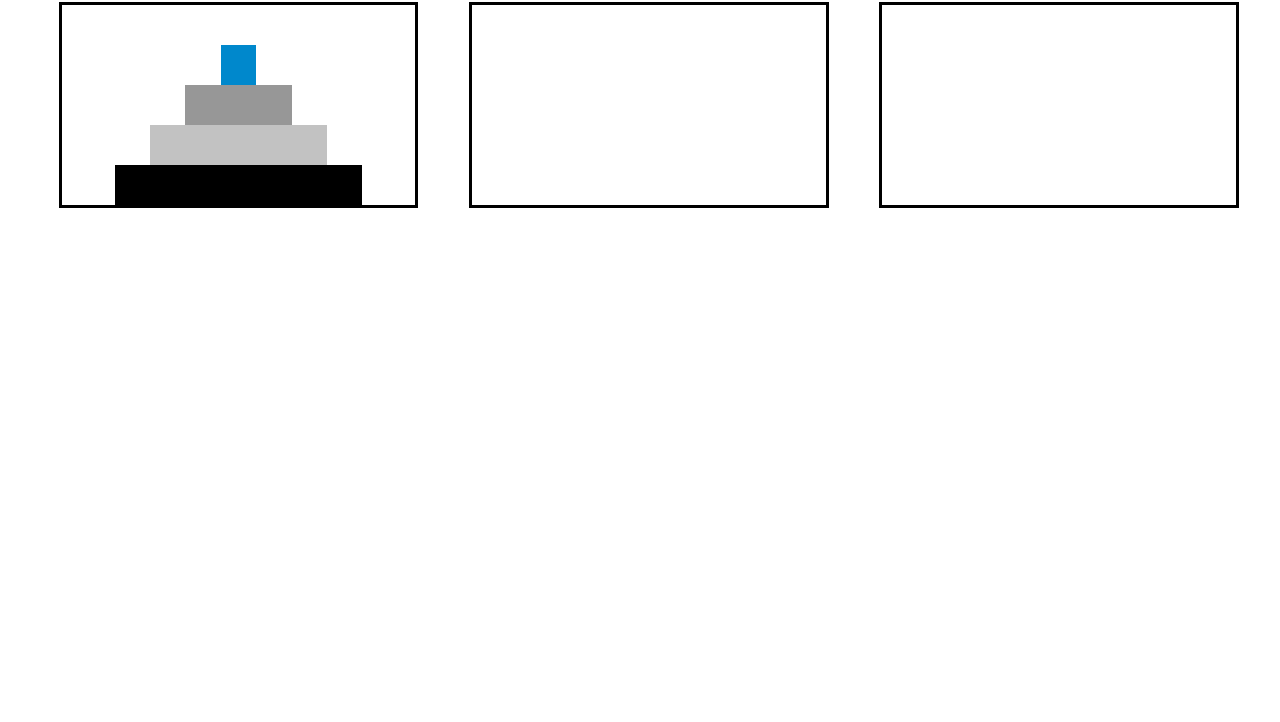
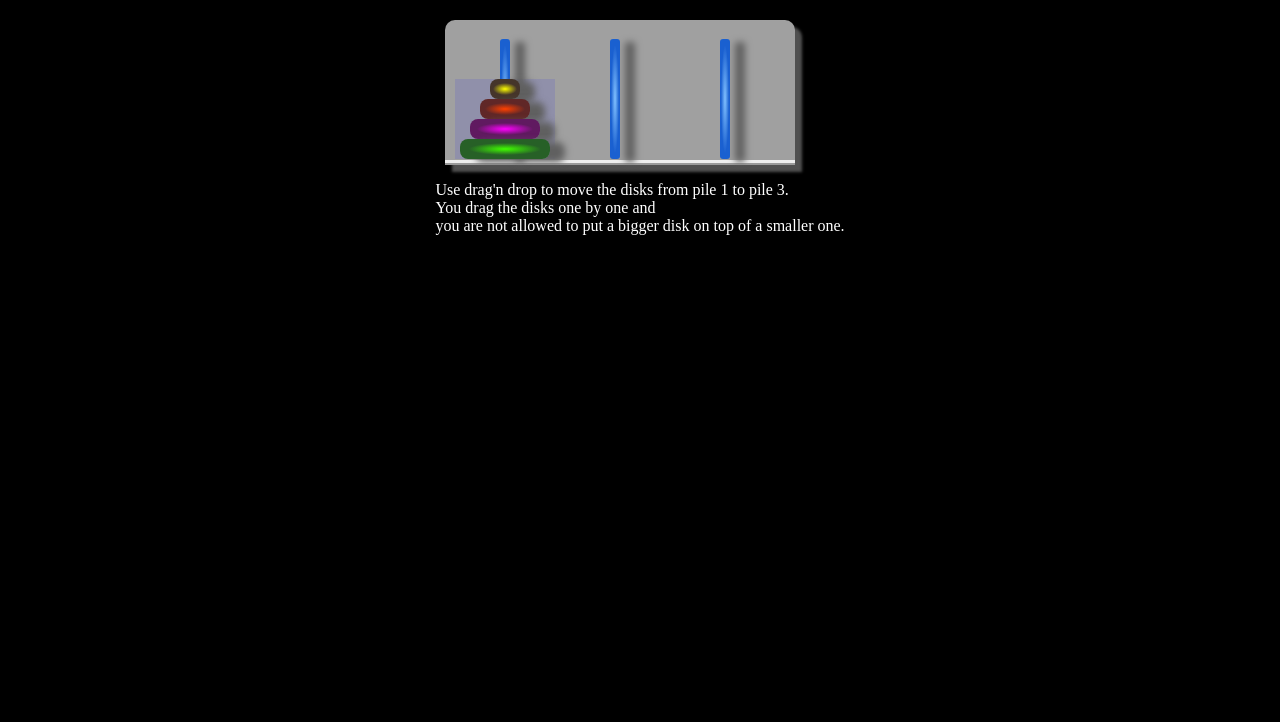
Before and after one commit to AlbertJohanson/Exercises-practive-javascript, a website: page Diplomado/Torre/index.html in a window 1280 px wide. Shown: the part 78-800 px from the top of the page. Drawn offline with Linux system fonts and the light colour scheme.

Commit message:
[ADD]Diplomado exercice

```diff
--- a/Diplomado/Torre/game.js
+++ b/Diplomado/Torre/game.js
@@ -1,115 +1,61 @@
-const height = "40px";
+var disks, towers, draggedone;
 
-var body;
-
-var square1 = new Square(true);
-var square2 = new Square(false);
-var square3 = new Square(false);
-
-function createDiv(){
-    var box = document.createElement("div");
-    return box
+function init(){
+  disks = document.getElementsByClassName("disk");
+  towers = document.getElementsByClassName("tower");
+  for (var i = 0;i<disks.length;i++){
+    disks[i].draggable = i==0;
+    disks[i].addEventListener("dragstart",dragstart);
+  }
+  for (var i = 0;i<towers.length;i++){
+    towers[i].addEventListener("dragover", dragover);
+    towers[i].addEventListener("drop", drop);
+    towers[i].addEventListener("dragenter", dragenter);
+  }
 }
 
-
-function FillContent(){
-    var content =  new Array();
-
-    for (var i = 0; i < 5; i++) {
-        content[i] = new Fill();
-    }
-
-
-    return content
+function dragstart(ev) {
+  // write Diks-ID into dataTransfer Object
+  ev.dataTransfer.setData('text', ev.target.id);
+  // since dataTransfer is protected in dragenter we have to have a variable
+  draggedone = ev.target.id;
 }
 
-
-function FillTokens(){
-    var content = new Array();
-
-    content[0] = new Fill();
-    content[1] = new TokensS();
-    content[2] = new TokensM();
-    content[3] = new TokensL();
-    content[4] = new TokensXL();
-
-
-    return content
+function dragenter (ev) {
+  // get tower that has been entered by drag and get disk-ID
+  var tower = ev.currentTarget;
+  var disk = draggedone;
+  // get disks that are already on tower
+  var disksOnTower = tower.getElementsByClassName("disk");
+  if (disksOnTower.length==0 || disksOnTower[0].id>disk){
+    // here if no disks yet on tower or the top disk is bigger than the dragged disk
+    tower.diskCanBeDroppedHere = true; // we have to remember it for dragover
+    ev.preventDefault(); // yes please!
+    return;
+  }
+  tower.diskCanBeDroppedHere = false; // sorry no drop allowed here
 }
 
-
-function TokensS(){
-    this.box = createDiv();
-    this.box.style.width = "10%";
-    this.box.style.height = height;
-    this.box.style.backgroundColor = "#0088CC";
-    this.box.style.marginLeft = "auto";
-    this.box.style.marginRight = "auto";
+function dragover(ev){
+  if (ev.currentTarget.diskCanBeDroppedHere)
+      ev.preventDefault();// if we may drop here ...
 }
 
-function TokensM(){
-    this.box = createDiv();
-    this.box.style.width = "30%";
-    this.box.style.height = height;
-    this.box.style.backgroundColor = "#979797";
-    this.box.style.marginLeft = "auto";
-    this.box.style.marginRight = "auto";
+function drop(ev) {
+  // find disk and tower involved
+  var tower = ev.currentTarget;
+  var disk = document.getElementById(ev.dataTransfer.getData('text'));
+  ev.dataTransfer.dropEffect = 'move';
+  // put disk on top of tower
+  tower.insertBefore(disk,tower.firstChild);
+  // re-adjust draggability
+  for (var i=0; i<towers.length;i++){ // for all towers
+    var e = towers[i].getElementsByClassName("disk"); // get disks
+    if (e.length) e[0].draggable = true; // iop disk is draggable
+    for (var j=1;j<e.length;j++){
+      e[j].draggable = false; // all others are not
+    }
+  }
+  ev.preventDefault(); // ... whatever the default is!!!
 }
-
-function TokensL(){
-    this.box = createDiv();
-    this.box.style.width = "50%";
-    this.box.style.height = height;
-    this.box.style.backgroundColor = "#66666666";
-    this.box.style.marginLeft = "auto";
-    this.box.style.marginRight = "auto";
-}
-
-function TokensXL(){
-    this.box = createDiv();
-    this.box.style.width = "70%";
-    this.box.style.height = height;
-    this.box.style.backgroundColor = "black";
-    this.box.style.marginLeft = "auto";
-    this.box.style.marginRight = "auto";
-}
-
-function Fill(){
-    this.box = createDiv();
-    this.box.style.width = "100%";
-    this.box.style.height = height;
-}
-
-function Square(InitialBox){
-    this.box = createDiv();
-    this.box.style.width = "28%";
-    this.box.style.height = "200px";
-    this.box.style.marginLeft = "4%";
-    this.box.style.borderWidth = "2%";
-    this.box.style.border = "solid black";
-    this.box.style.float = "left";
-    this.content;
-
-    if(InitialBox){
-        this.content = FillTokens();
-    } else {
-        this.content = FillContent()
-    }
-
-    for (var i = 0; i < this.content.length; i++) {
-        this.box.appendChild(this.content[i].box);
-    }
-}
-
-
-
-function start(){
-    body = document.getElementsByTagName("body")[0];
-
-    body.appendChild(square1.box);
-    body.appendChild(square2.box);
-    body.appendChild(square3.box);
-}
-
-
-window.addEventListener("load", start, false);
+init();
--- a/Diplomado/Torre/index.html
+++ b/Diplomado/Torre/index.html
@@ -1,15 +1,174 @@
 <!DOCTYPE html>
 <html lang="en">
+
 <head>
     <meta charset="UTF-8">
     <meta http-equiv="X-UA-Compatible" content="IE=edge">
     <meta name="viewport" content="width=device-width, initial-scale=1.0">
     <title>Torre de hanoi</title>
+    <style>
+        body {
+            background-color: #000000;
+            color: #FFFFFF;
+            display: flex;
+            justify-content: center;
+            flex-direction: column;
+            align-items: center;
+        }
+
+        div.game {
+            width: 350px;
+            height: 140px;
+            margin: 10px;
+            position: relative;
+            background-color: #008;
+        }
+
+        div.tower {
+            width: 100px;
+            position: absolute;
+            bottom: 1px;
+            background-color: #0000f0;
+        }
+
+        #t1 {
+            left: 10px
+        }
+
+        #t2 {
+            left: 120px
+        }
+
+        #t3 {
+            left: 230px
+        }
+
+        div.disk,
+        div.bottom {
+            text-align: center;
+        }
+
+        .game {
+            font-size: 0;
+            background-color: #a0a0a0 !important;
+            border-radius: 10px 10px 0px 0px;
+            border-bottom-style: ridge;
+            border-width: 5px;
+            box-shadow: 7px 7px 3px #505050;
+        }
+
+        .tower {
+            z-index: 0;
+            background-color: rgba(0, 0, 255, 0.1) !important;
+        }
+
+        #t1 {
+            left: 10px
+        }
+
+        #t2 {
+            left: 120px
+        }
+
+        #t3 {
+            left: 230px
+        }
+
+        .disk {
+            height: 20px;
+            border-radius: 8px;
+            box-shadow: 15px 3px 7px #606060;
+        }
+
+        .bottom {
+            box-shadow: 15px 3px 7px #606060;
+        }
+
+        .disk,
+        .bottom {
+            font-size: 0px;
+        }
+
+        #s1 {
+            width: 30px;
+            margin-left: 35px;
+            background-color: #ffff00;
+            background: radial-gradient(40% 30%, #ffff00, #45352a);
+        }
+
+        #s2 {
+            width: 50px;
+            margin-left: 25px;
+            background-color: #ff4000;
+            background: radial-gradient(40% 30%, #ff4000, #602727);
+        }
+
+        #s3 {
+            width: 70px;
+            margin-left: 15px;
+            background-color: #ff00ff;
+            background: radial-gradient(40% 30%, #ff00ff, #601a60);
+        }
+
+        #s4 {
+            width: 90px;
+            margin-left: 5px;
+            background-color: #40ff00;
+            background: radial-gradient(40% 30%, #40ff00, #276027);
+        }
+
+        div.bottom {
+            height: 120px;
+            width: 10px;
+            border-radius: 3px;
+            position: absolute;
+            left: 45px;
+            bottom: 0px;
+            background-color: #80c0ff;
+            background: radial-gradient(40% 45%, #80c0ff, #1a60d0);
+            z-index: -1;
+        }
+    </style>
 </head>
+
 <body>
 
-    <h1>Torre de hanoi</h1>
+    <h1> Drag'n Drop - Towers of Hanoi</h1>
+    <div class=body>
+        <div>
+            <div class=game>
+                <div class=tower id=t1>
+                    <div class=disk id=s1>=</div>
+                    <div class=disk id=s2>==</div>
+                    <div class=disk id=s3>===</div>
+                    <div class=disk id=s4>====</div>
+                    <div class=bottom id=z1>
+                        /\/\/\/\/\/\/\/\/\
+                    </div>
+                </div>
+                <div class=tower id=t2>
+                    <div class=bottom id=z2>
+                        /\/\/\/\/\/\/\/\/\
+                    </div>
+                </div>
+                <div class=tower id=t3>
+                    <div class=bottom id=z3>
+                        /\/\/\/\/\/\/\/\/\
+                    </div>
+                </div>
+            </div>
+        </div>
+        <p>
+            Use drag'n drop to move the disks from
+            pile 1 to pile 3. <br>
+            You drag the disks one by one and <br>
+            you are not allowed to put a bigger
+            disk on top of a smaller one.
+        </p>
+    </div>
+    </div>
 
-<script src="./game.js"></script>
+    <script src="./game.js"></script>
 </body>
+
 </html>
```
Also changed, not shown: Diplomado/HTTPRequest/index.js (added, +11 -0 lines).
